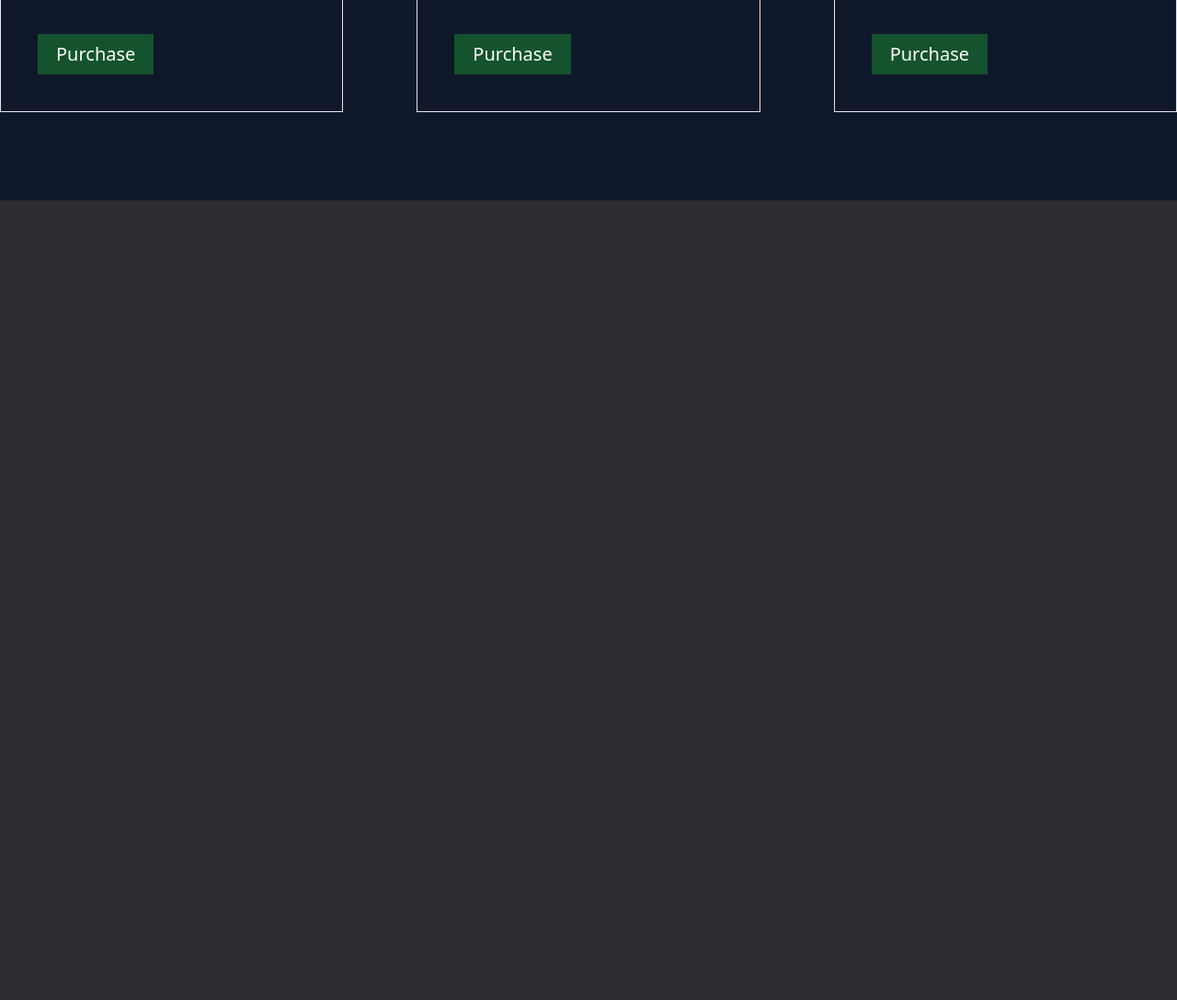
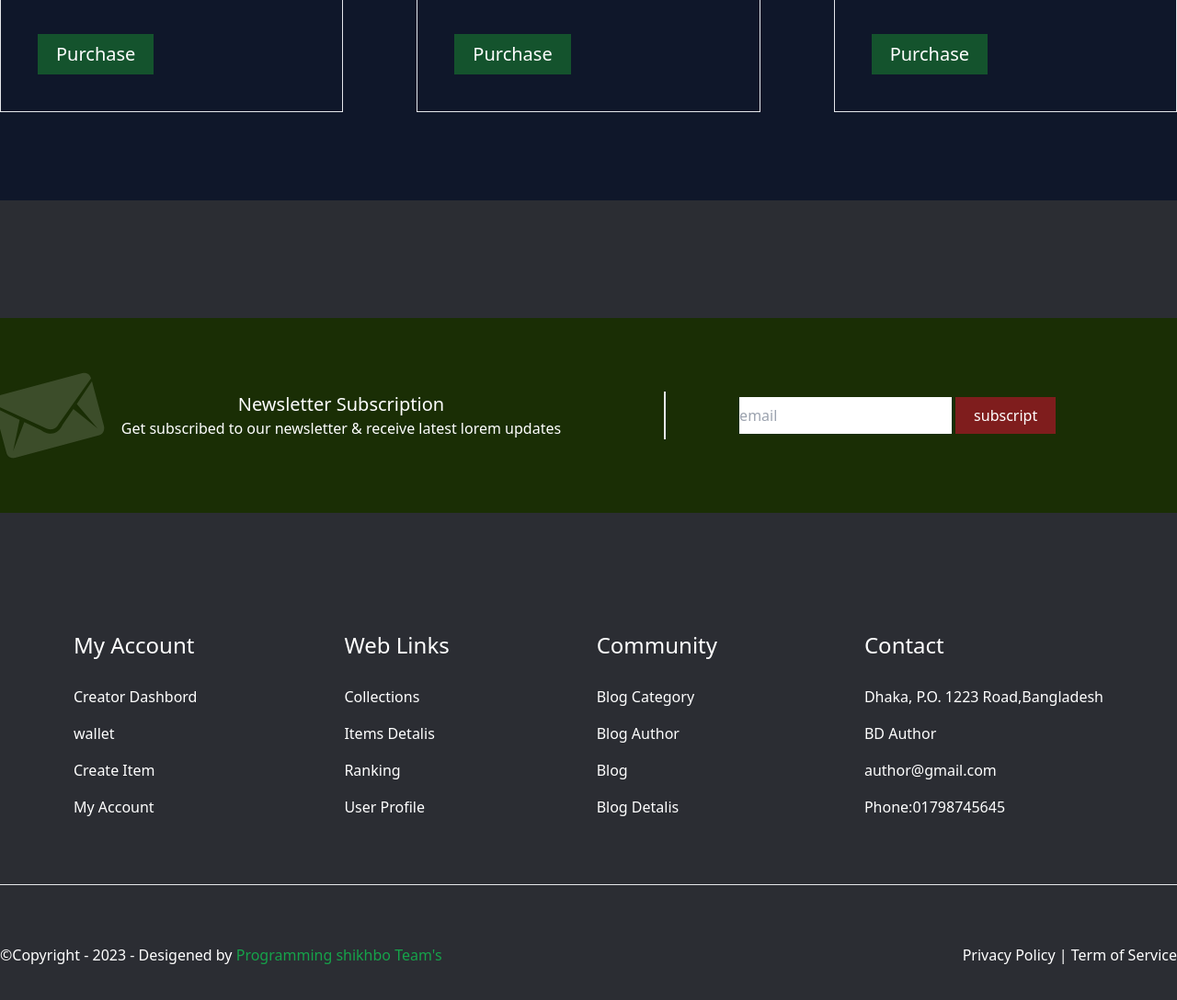
Before and after one commit to polash99y/frist-tailwind-project, a website built with Vite: page index.html in a window 1280 px wide. Shown: the part 3731-4819 px from the top of the page at 92% size. Before the commit the page ends 4029 px from the top, so only its background shows below. Built offline with nearby package versions, Linux system fonts and the light colour scheme.

Commit message:
footer section added

```diff
--- a/index.html
+++ b/index.html
@@ -183,7 +183,69 @@
 
     </div>
   </section>
+
+  <section class="bg-lime-950 my-10 sm:my-16 md:-my-20 lg:my-32 py-10 sm:py-16 md:py-20 bg-no-repeat bg-left" style="background-image: url(images/subscribe-bg.png);">
+    <div class="sm:flex justify-center items-center text-white gap-10 sm:gap-16 md:gap-20 lg-gap-32">
+      <div class="text-center mb-10 sm:mb-0 sm:border-r-2 sm:pr-28">
+        <h2 class="text-xl">Newsletter Subscription</h2>
+        <p>Get subscribed to our newsletter & receive latest lorem updates</p>
+      </div>
+      <div class="flex justify-center items-center gap-1">
+        <input class="h-10 border-none px" type="email" placeholder="email">
+        <button class="bg-red-900 px-5 py-2 hover:bg-red-600 transition">subscript</button>
+      </div>
+    </div>
+  </section>
 </main>
+<footer>
+<div class="container mx-auto text-center sm:text-left">
+<div class="sm:flex text-white justify-around">
 
+    <div>
+      <h6 class="text-xl sm:text-2xl mb-5 mt-8 sm:mt-0">My Account</h6>
+      <ul class="leading-10">
+        <li><a href="">Creator Dashbord</a></li>
+        <li><a href="">wallet</a></li>
+        <li><a href="">Create Item</a></li>
+        <li><a href="">My Account</a></li>
+      </ul>
+    </div>
+    <div>
+      <h6 class="text-xl sm:text-2xl mb-5 mt-8 sm:mt-0">Web Links</h6>
+      <ul class="leading-10">
+        <li><a href="">Collections</a></li>
+        <li><a href="">Items Detalis</a></li>
+        <li><a href="">Ranking</a></li>
+        <li><a href="">User Profile</a></li>
+      </ul>
+    </div>
+    <div>
+      <h6 class="text-xl sm:text-2xl mb-5 mt-8 sm:mt-0">Community</h6>
+      <ul class="leading-10">
+        <li><a href="">Blog Category</a></li>
+        <li><a href="">Blog Author</a></li>
+        <li><a href="">Blog</a></li>
+        <li><a href="">Blog Detalis</a></li>
+      </ul>
+    </div>
+    <div>
+      <h6 class="text-xl sm:text-2xl mb-5 mt-8 sm:mt-0">Contact</h6>
+      <ul class="leading-10">
+        <li><a href="">Dhaka, P.O. 1223 Road,Bangladesh</a></li>
+        <li><a href="">BD Author</a></li>
+        <li><a href="">author@gmail.com</a></li>
+        <li><a href="">Phone:01798745645</a></li>
+      </ul>
+    </div>
+
+  </div>
+  <hr class="my-16">
+
+  <div class="text-white sm:flex my-16 justify-between">
+    <p>&copy;Copyright - 2023 - Desigened by <span class="text-green-600">Programming shikhbo Team's</span></p>
+    <p>Privacy Policy | Term of Service</p>
+  </div>
+</div>
+</footer>
 </body>
 </html>
```
